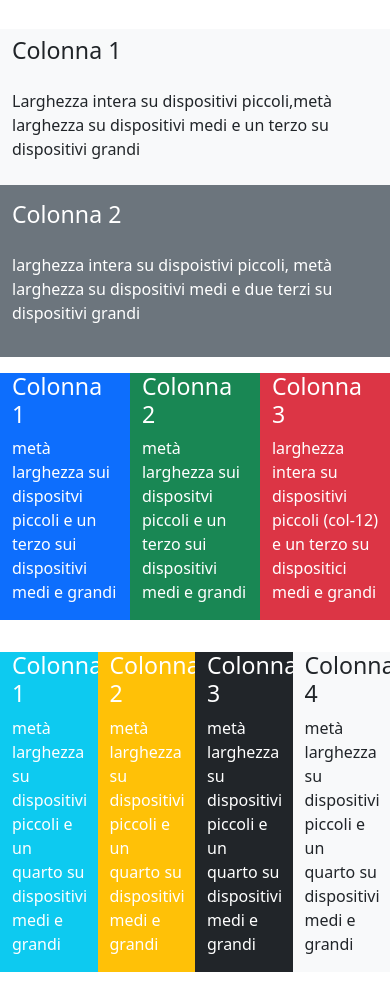
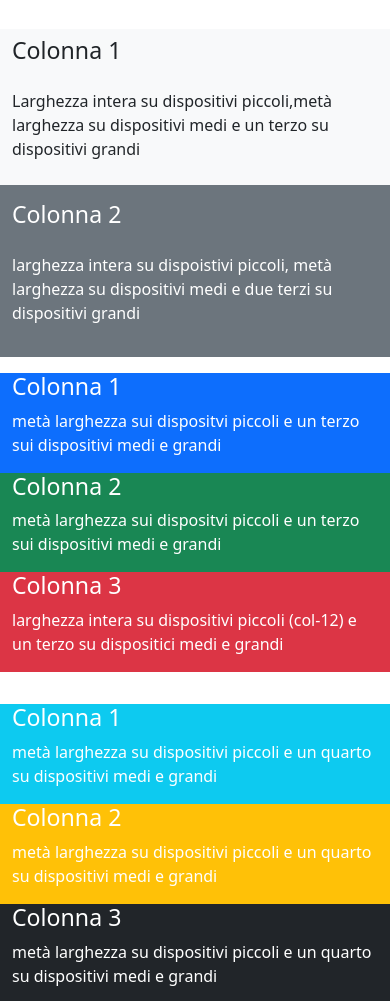
Before and after one commit to FrancescoMarra97/htmlcss-bootstrap-layout, a plain HTML site: page index.html in a window 390 px wide. Shown: the part 84-1085 px from the top of the page. Drawn offline with nearby package versions, Linux system fonts and the light colour scheme.

Commit message:
media query complete

```diff
--- a/index.html
+++ b/index.html
@@ -39,33 +39,33 @@
                     </div>
                 </div>
                 <div class="row py-3">
-                    <div class="col-4 bg-primary">
+                    <div class="col-sm-6 col-md-4 col-lg-4 bg-primary">
                         <h3 class="text-white">Colonna 1</h3>
                         <p class="text-white">metà larghezza sui dispositvi piccoli e un terzo sui dispositivi medi e grandi</p>
                     </div>
-                    <div class="col-4 bg-success">
+                    <div class="col-sm-6 col-md-4 col-lg-4 bg-success">
                         <h3 class="text-white">Colonna 2</h3>
                         <p class="text-white">metà larghezza sui dispositvi piccoli e un terzo sui dispositivi medi e grandi</p>
                     </div>
-                    <div class="col-4 bg-danger">
+                    <div class="col-sm-12 col-md-4 col-lg-4 bg-danger">
                         <h3 class="text-white">Colonna 3</h3>
                         <p class="text-white">larghezza intera su dispositivi piccoli (col-12) e un terzo su dispositici medi e grandi</p>
                     </div>
                 </div>
                 <div class="row py-3">
-                    <div class="col-3 bg-info">
+                    <div class="col-sm-6 col-md-3 col-lg-3  bg-info">
                         <h3 class="text-white">Colonna 1</h3>
                         <p class="text-white">metà larghezza su dispositivi piccoli e un quarto su dispositivi medi e grandi</p>
                     </div>
-                    <div class="col-3 bg-warning">
+                    <div class="col-sm-6 col-md-3 col-lg-3 bg-warning">
                         <h3 class="text-white">Colonna 2</h3>
                         <p class="text-white">metà larghezza su dispositivi piccoli e un quarto su dispositivi medi e grandi</p>
                     </div>
-                    <div class="col-3 bg-dark">
+                    <div class="col-sm-6 col-md-3 col-lg-3 bg-dark">
                         <h3 class="text-white">Colonna 3</h3>
                         <p class="text-white">metà larghezza su dispositivi piccoli e un quarto su dispositivi medi e grandi</p>
                     </div>
-                    <div class="col-3 bg-light">
+                    <div class="col-sm-6 col-md-3 col-lg-3 bg-light">
                         <h3>Colonna 4</h3>
                         <p>metà larghezza su dispositivi piccoli e un quarto su dispositivi medi e grandi</p>
                     </div>
```
